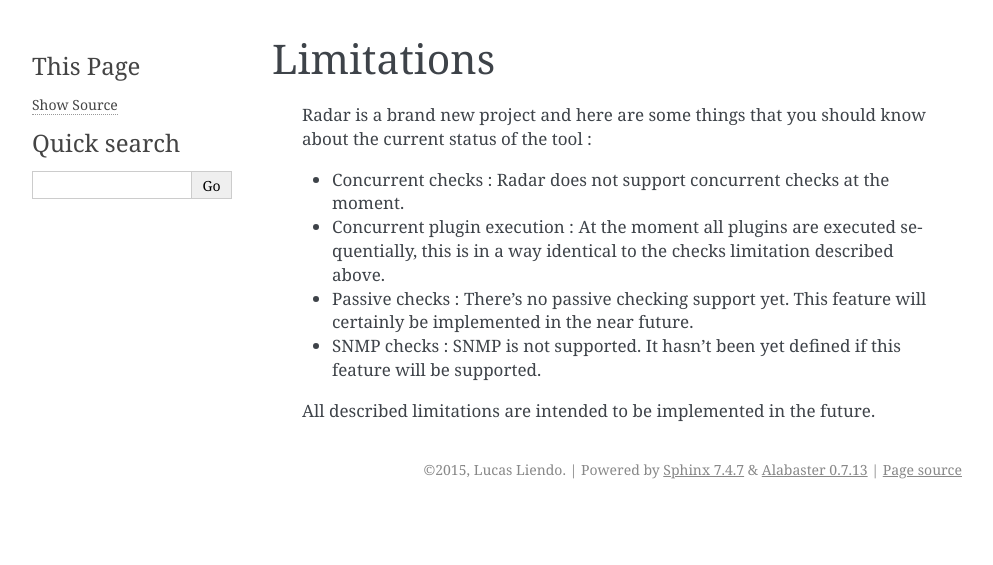
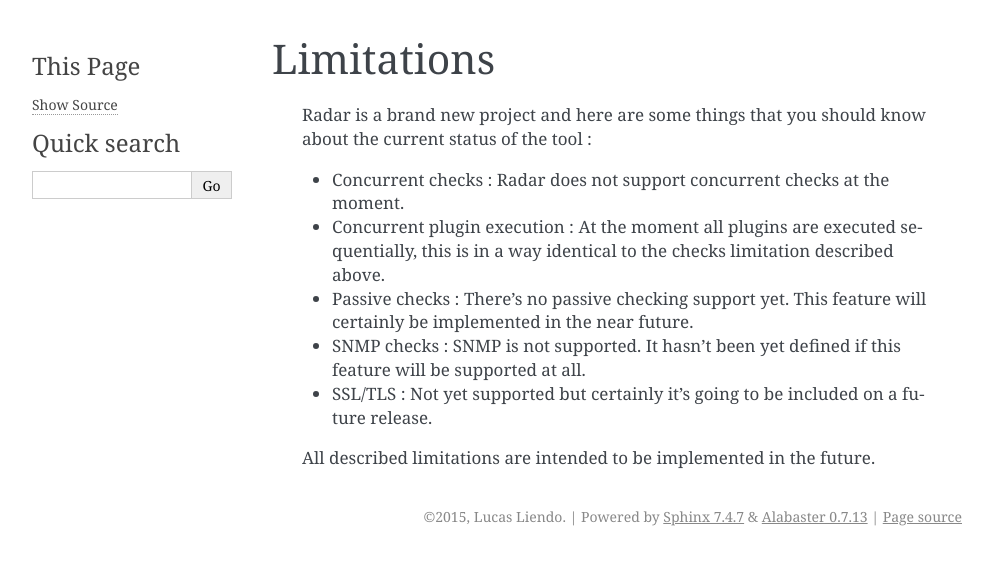
Before and after one commit to lliendo/Radar, a Sphinx documentation site: the page built from docs/limitations.rst, in a window 1280 px wide. Shown: the top 565 px of the page, without its empty margins (148-1141 px from the left). Built offline with Sphinx 7.4.7, drawn with Linux system fonts in a browser that asks for light colours.

Commit message:
- Updated documentation.

```diff
--- a/docs/limitations.rst
+++ b/docs/limitations.rst
@@ -14,7 +14,10 @@ Limitations
       certainly be implemented in the near future.
 
     * SNMP checks : SNMP is not supported. It hasn't been yet defined if this
-      feature will be supported.
+      feature will be supported at all.
+
+    * SSL/TLS : Not yet supported but certainly it's going to be included on
+      a future release.
 
 
     All described limitations are intended to be implemented in the future.
```
